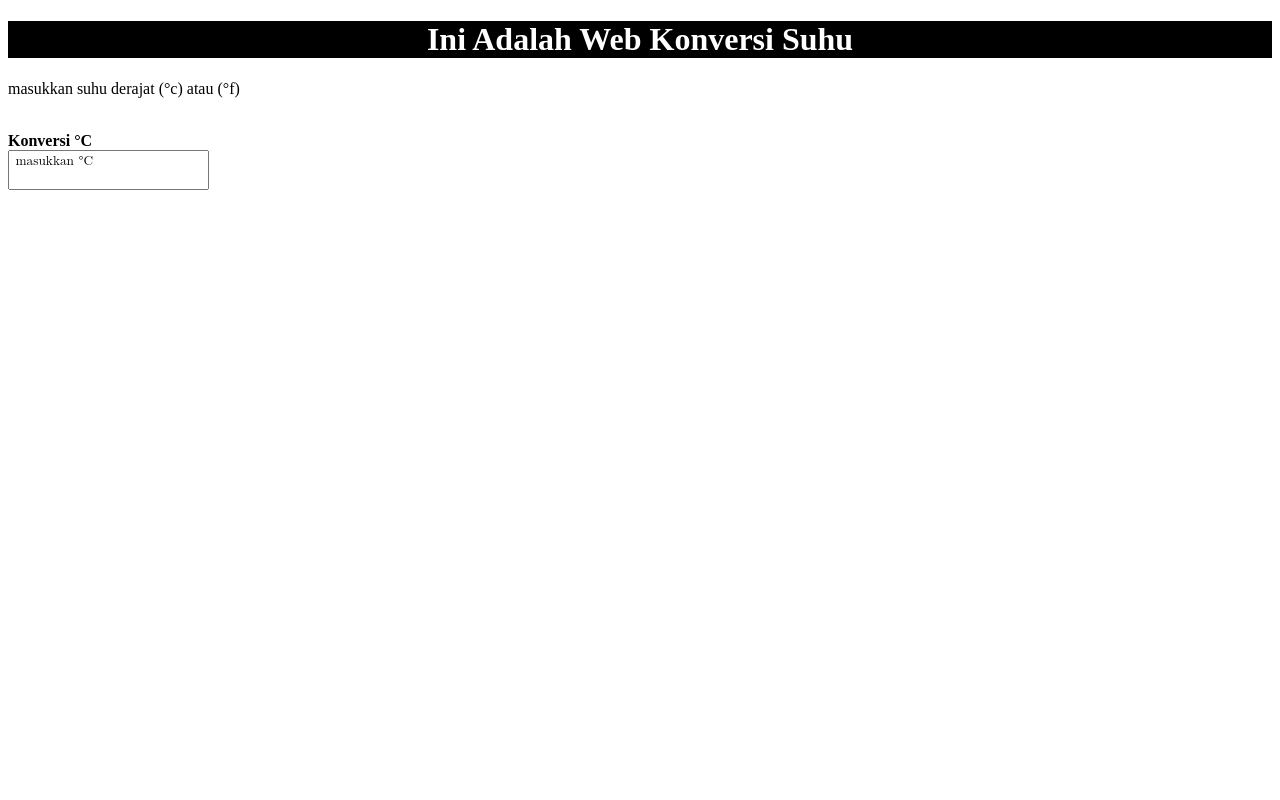
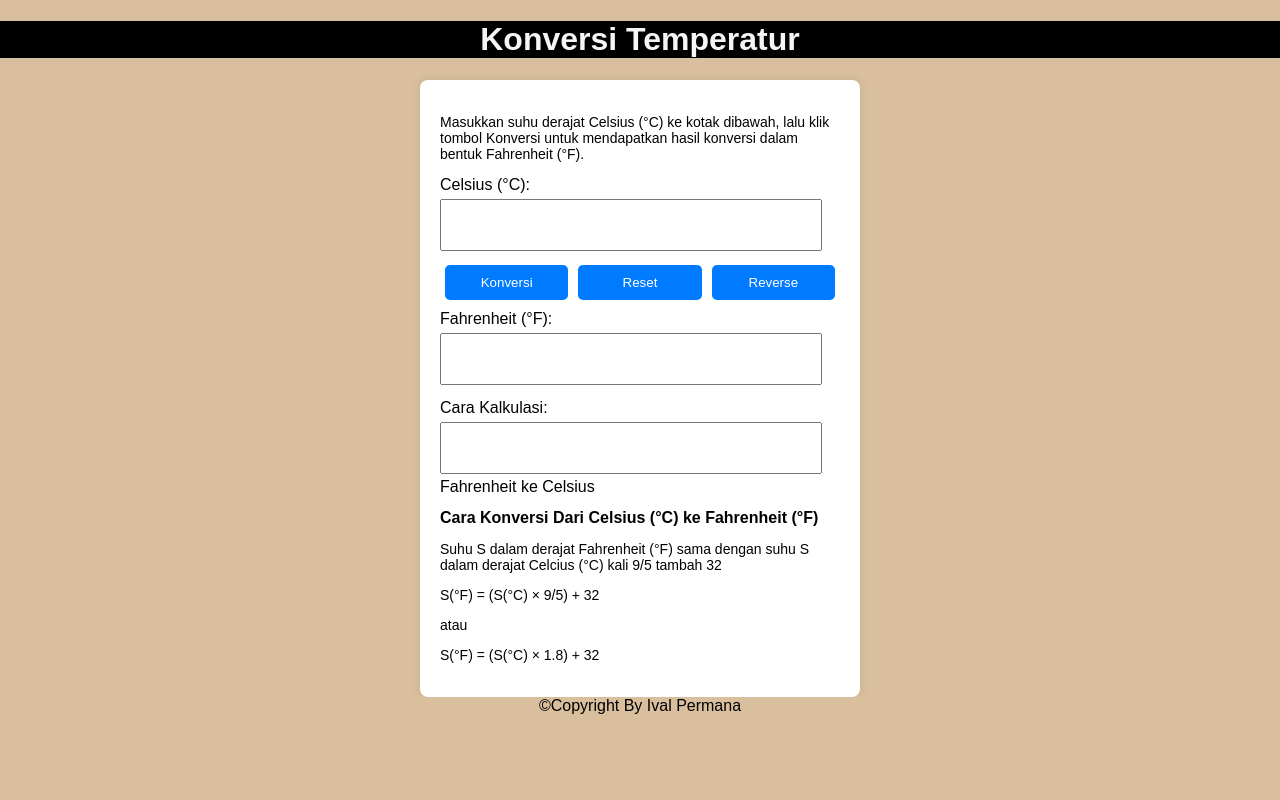
Before and after one commit to revou-fundamental-course/10-jun-24-Eval04, a plain HTML site: page index.html in a window 1280 px wide. Drawn offline with Linux system fonts and the light colour scheme.

Commit message:
reworked all / ngulang

```diff
--- a/CSS/style.css
+++ b/CSS/style.css
@@ -1,15 +1,83 @@
-header{
-    text-align: center;
-   background-color: black;
-   color: white;
+body {
+    font-family: Arial, sans-serif;
+    background: rgb(217, 191, 157);
+    justify-content: center;
+    margin: auto;
+    /* max-width:max-content */
 }
 
-textarea{
-    resize: none;
-    font-family: math;
-    font-size: smaller;
+header {
+    text-align: center;
+    margin-bottom: 20px;
+    background-color: black;
+    color: whitesmoke;
 }
 
-h4{
-    margin-block: auto;
+.content {
+    background: #fff;
+    padding: 20px;
+    border-radius: 8px;
+    box-shadow: 0 0 10px rgba(0, 0, 0, 0.1);
+    width: 400px;
+    text-align: left;
+    margin: auto;
 }
+
+p {
+    font-size: 14px;
+}
+
+label {
+    display: block;
+    margin-top: 10px;
+}
+
+textarea {
+    width: 90%;
+    padding: 10px;
+    margin-top: 5px;
+    resize: none;
+}
+
+.buttons {
+    display: flex;
+    justify-content: space-between;
+    margin-top: 10px;
+}
+
+button {
+    background-color: #007BFF;
+    color: #fff;
+    border: none;
+    padding: 10px;
+    cursor: pointer;
+    border-radius: 5px;
+    flex: 1;
+    margin: 0 5px;
+}
+
+button:hover {
+    background-color: #0056b3;
+}
+
+#toggleExplanation {
+    display: block;
+    margin-top: 20px;
+    color: #007BFF;
+    cursor: pointer;
+}
+
+article {
+    display: none;
+    margin-top: 20px;
+}
+
+h2 {
+    font-size: 16px;
+    margin-bottom: 10px;
+}
+footer{
+   text-align: center;
+   height: 100px;
+   background: rgb(217, 191, 157);
+}
--- a/index.html
+++ b/index.html
@@ -3,47 +3,45 @@
 <head>
     <meta charset="UTF-8">
     <meta name="viewport" content="width=device-width, initial-scale=1.0">
-    <!-- ini adalah link ke style.css -->
+    <title> Temperatur konversi ival </title>
     <link rel="stylesheet" href="CSS/style.css">
-    <title>Konversi Suhu Ival</title>
 </head>
-<header>
-    <h1> Ini Adalah Web Konversi Suhu</h1>
-</header>
 
 <body>
+    <header>
+        <h1>Konversi Temperatur </h1>
 
-    <p>masukkan suhu derajat (&deg;c) atau (&deg;f)</p>
-    <br>
-<main>
-    <section>
-        <!-- ini adalah section celcius -->
-         <h4>Konversi &deg;C</h4>
-         <textarea > masukkan &deg;C </textarea>
+    </header>
+    <section class="content">
+        <p>Masukkan suhu derajat Celsius (°C) ke kotak dibawah, lalu klik tombol Konversi untuk mendapatkan hasil konversi dalam bentuk Fahrenheit (°F).</p>
+        <form id="tempForm">
+            <label for="celsius">Celsius (°C):</label>
+            <textarea id="celsius" name="celsius" rows="2" required ></textarea>
+            <section class="buttons">
+                <button type="button" id="convertBtn">Konversi</button>
+                <button type="reset">Reset</button>
+                <button type="button" id="reverseBtn">Reverse</button>
+            </section>
+
+            <label for="fahrenheit">Fahrenheit (°F):</label>
+            <textarea id="fahrenheit" name="fahrenheit" rows="2" required></textarea>
+            <label for="calculation">Cara Kalkulasi:</label>
+            <textarea id="calculation" name="calculation" rows="2" readonly></textarea>
+        </form>
+        <a >Fahrenheit ke Celsius</a>
+       <section>
+            <h2>Cara Konversi Dari Celsius (°C) ke Fahrenheit (°F)</h2>
+            <p>Suhu S dalam derajat Fahrenheit (°F) sama dengan suhu S dalam derajat Celcius (°C) kali 9/5 tambah 32
+                </p>
+            <p>S(°F) = (S(°C) × 9/5) + 32
+            </p>
+            <p>atau</p>
+            <p>
+                S(°F) = (S(°C) × 1.8) + 32</p>
+
+       </section>
     </section>
-
-    <section>
-        <!-- ini adalah section farenheit -->
-    </section>
-
-    <section>
-        <!-- ini adalah section cara kalkulasi -->
-    </section>
-
-    <section>
-        <!-- ini adalah section Rumus -->
-    </section>
-
-</main>
-
-
-
-
-
-
+    <footer>©Copyright By Ival Permana</footer>
+    <script src="js/script.js"></script>
 </body>
-
-<!-- ini adalah link ke sript.js -->
-<script src="js/script.js"></script>
-
 </html>
--- a/js/script.js
+++ b/js/script.js
@@ -0,0 +1,38 @@
+document.getElementById('convertBtn').addEventListener('click', function() {
+    let celsius = document.getElementById('celsius').value;
+
+    if (isNaN(celsius)) {
+        alert("Masukkan angka yang benar");
+        return;
+    }
+
+    celsius = parseFloat(celsius);
+    let fahrenheit = (celsius * 9/5) + 32;
+    let calculation = `${celsius}°C * (9/5) + 32 = ${fahrenheit.toFixed(2)}°F`;
+
+    document.getElementById('fahrenheit').value = fahrenheit.toFixed(2);
+    document.getElementById('calculation').value = calculation;
+});
+
+document.getElementById('reverseBtn').addEventListener('click', function() {
+    let fahrenheit = document.getElementById('fahrenheit').value;
+
+    if (isNaN(fahrenheit)) {
+        alert("Masukkan angka yang benar");
+        return;
+    }
+
+    fahrenheit = parseFloat(fahrenheit);
+    let celsius = (fahrenheit - 32) * 5/9;
+    let calculation = `${fahrenheit}°F - 32 * (5/9) = ${celsius.toFixed(2)}°C`;
+
+    document.getElementById('celsius').value = celsius.toFixed(2);
+    document.getElementById('calculation').value = calculation;
+});
+
+function reset() {
+    var ta = document.getElementById('ta');
+    if (!ta.value || ta.value != ta.defaultValue && confirm('reset nilai')) {
+        ta.value = ta.defa;
+    }
+}
```
